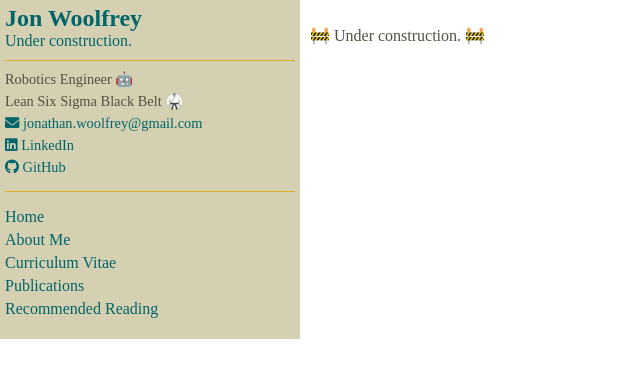
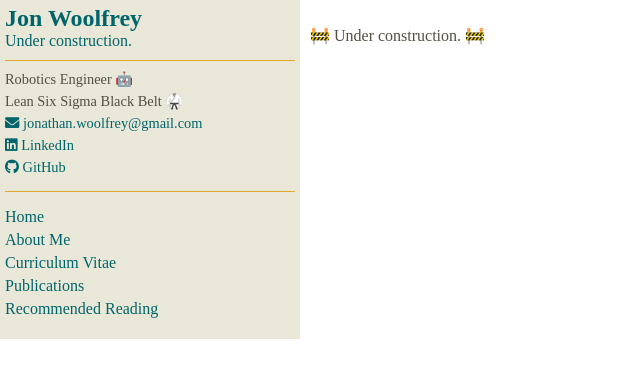
Before and after one commit to Woolfrey/woolfrey.github.io, a Jekyll site: the page built from README.md, in a window 1280 px wide. Shown: the top 378 px of the page, without its empty margins (0-640 px from the left). Built offline with Jekyll 4.4.1, drawn with Linux system fonts in a browser that asks for light colours; our own code applies the rules of GitHub Pages for plain Markdown files.

Commit message:
Update main.css

```diff
--- a/assets/main.css
+++ b/assets/main.css
@@ -37,7 +37,7 @@
 /* Sidebar container */
 .sidebar {
   width: 290px; /* Sets sidebar width */
-  background-color: #D4D0B1; /* Sets sidebar background color to Moth */
+  background-color: #E9E7D7; /* Sets sidebar background color to Beryllonite */
   padding: 5px; /* Adds padding inside sidebar */
 }
 
```
